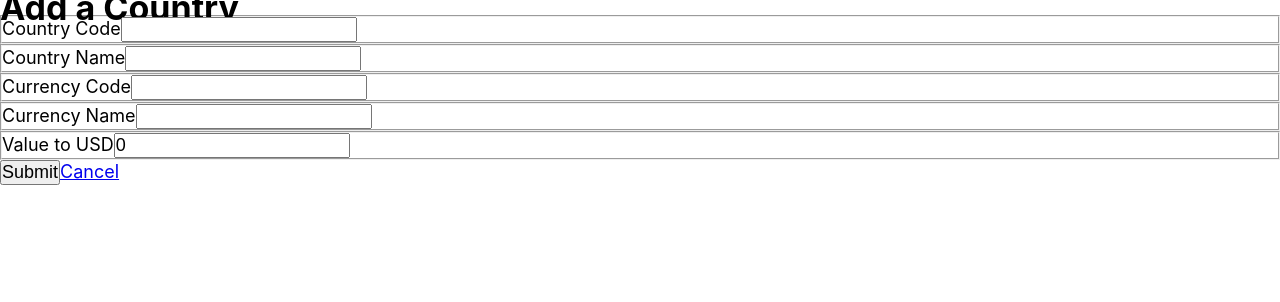
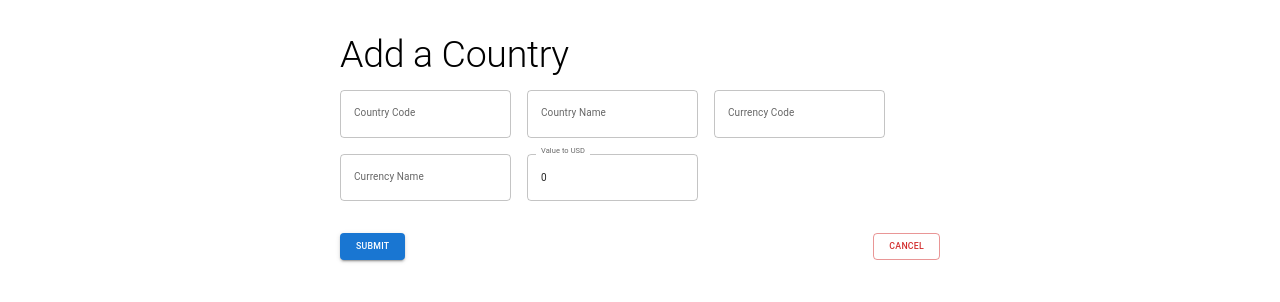
Before and after one commit to chaseltb/full-stack-stock-app, a React (Create React App) app in the folder client/lavadonut/: page /country/add in a window 1280 px wide. Shown: the top 302 px of the page. Built offline with nearby package versions, Linux system fonts and the light colour scheme; sample sign-in values are in the browser's storage.

Commit message:
Added material design for countryform

```diff
--- a/client/lavadonut/src/CountryForm.js
+++ b/client/lavadonut/src/CountryForm.js
@@ -1,5 +1,6 @@
 import { useEffect, useState } from "react";
 import { useNavigate, useParams, Link } from "react-router-dom";
+import { Box, Button, TextField, Typography, Alert, Grid } from "@mui/material";
 
 const COUNTRY_DEFAULT = {
     code: "",
@@ -142,21 +143,32 @@ function CountryForm() {
 
     return (
         <>
-            <section>
-                <h2>
+            <Box sx={{ maxWidth: 600, mx: "auto", mt: 4 }}>
+                {/* <h2>
                     {id > 0 ? "Update a Country" : "Add a Country"}
-                </h2>
+                </h2> */}
+                <Typography variant="h2" gutterBottom>
+                    {id > 0 ? "Update a Country" : "Add a Country"}
+                </Typography>
                 {errors.length > 0 && (
-                    <div>
-                        <p>The following errors were found:</p>
+                    // <div>
+                    //     <p>The following errors were found:</p>
+                    //     <ul>
+                    //         {errors.map((error) => (
+                    //             <li key={error}>{error}</li>
+                    //         ))}
+                    //     </ul>
+                    // </div>
+                    <Alert severity="error" sx={{ mb: 2 }}>
+                        <Typography variant="subtitle2">The following errors were found:</Typography>
                         <ul>
                             {errors.map((error) => (
                                 <li key={error}>{error}</li>
-                            ))}
-                        </ul>
-                    </div>
+                             ))}
+                         </ul>
+                    </Alert>
                 )}
-                <form onSubmit={handleSubmit}>
+                {/* <form onSubmit={handleSubmit}>
                     <fieldset>
                         <label htmlFor="countryCode">Country Code</label>
                         <input
@@ -215,8 +227,75 @@ function CountryForm() {
                             Cancel
                         </Link>
                     </div>
-                </form>
-            </section>
+                </form> */}
+                <Box component="form" onSubmit={handleSubmit} noValidate>
+                    <Grid container spacing={2}>
+                        <Grid item xs={12}>
+                            <TextField
+                                fullWidth
+                                label="Country Code"
+                                name="countryCode"
+                                value={country.code}
+                                onChange={handleChange}
+                            />
+                        </Grid>
+                        <Grid item xs={12}>
+                            <TextField
+                                fullWidth
+                                label="Country Name"
+                                name="countryName"
+                                value={country.name}
+                                onChange={handleChange}
+                            />
+                        </Grid>
+                        <Grid item xs={12}>
+                            <TextField
+                                fullWidth
+                                label="Currency Code"
+                                name="currencyCode"
+                                value={country.currency.code}
+                                onChange={handleChange}
+                            />
+                        </Grid>
+                        <Grid item xs={12}>
+                            <TextField
+                                fullWidth
+                                label="Currency Name"
+                                name="currencyName"
+                                value={country.currency.name}
+                                onChange={handleChange}
+                            />
+                        </Grid>
+                        <Grid item xs={12}>
+                            <TextField
+                                fullWidth
+                                label="Value to USD"
+                                name="valueToUsd"
+                                type="number"
+                                value={country.currency.valueToUsd}
+                                onChange={handleChange}
+                            />
+                        </Grid>
+                    </Grid>
+                    <Box sx={{ mt: 4, display: 'flex', justifyContent: 'space-between'}}>
+                        <Button
+                            type="submit"
+                            variant="contained"
+                            color="primary"
+                        >
+                            {id > 0 ? "Update" : "Submit"}
+                        </Button>
+                        <Button
+                            component={Link}
+                            to="/countries"
+                            variant="outlined"
+                            color="error"
+                        >
+                            Cancel
+                        </Button>
+                    </Box>
+                </Box>
+            </Box>
         </>
     );
 }
```
Also changed, not shown: 1 other file (tests, documents, lock files or other folders).
